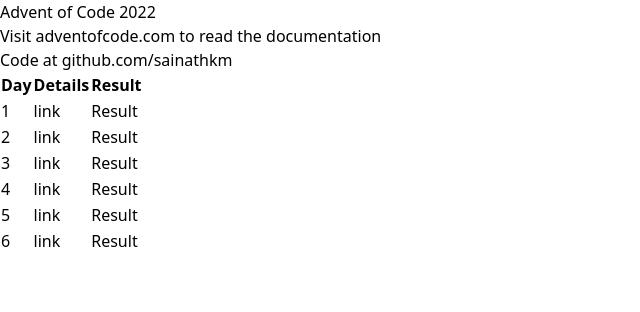
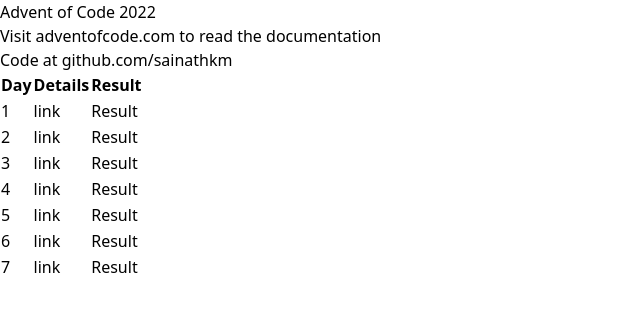
Before and after one commit to sainathkm/AdventofCode, a SvelteKit app: page / in a window 1280 px wide. Shown: the top 312 px of the page, without its empty margins (0-640 px from the left). Built offline with nearby package versions, Linux system fonts and the light colour scheme.

Commit message:
Updated the index page with Day 7 result.

```diff
--- a/src/routes/+page.svelte
+++ b/src/routes/+page.svelte
@@ -38,7 +38,7 @@
 								</tr>
 							</thead>
 							<tbody class="divide-y divide-gray-200 bg-white">
-								{#each Array(6) as _, i}
+								{#each Array(7) as _, i}
 									<tr>
 										<td
 											class="whitespace-nowrap py-4 pl-4 pr-3 text-sm font-medium text-gray-900 sm:pl-6"
```
